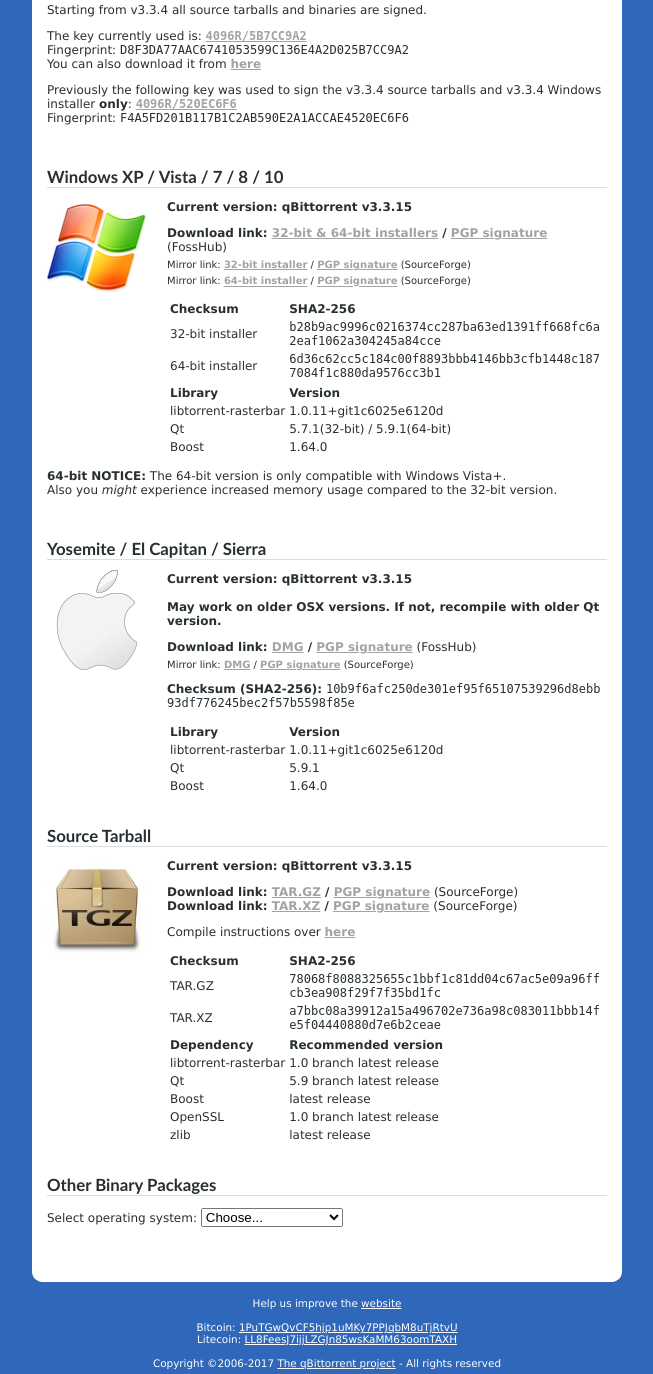
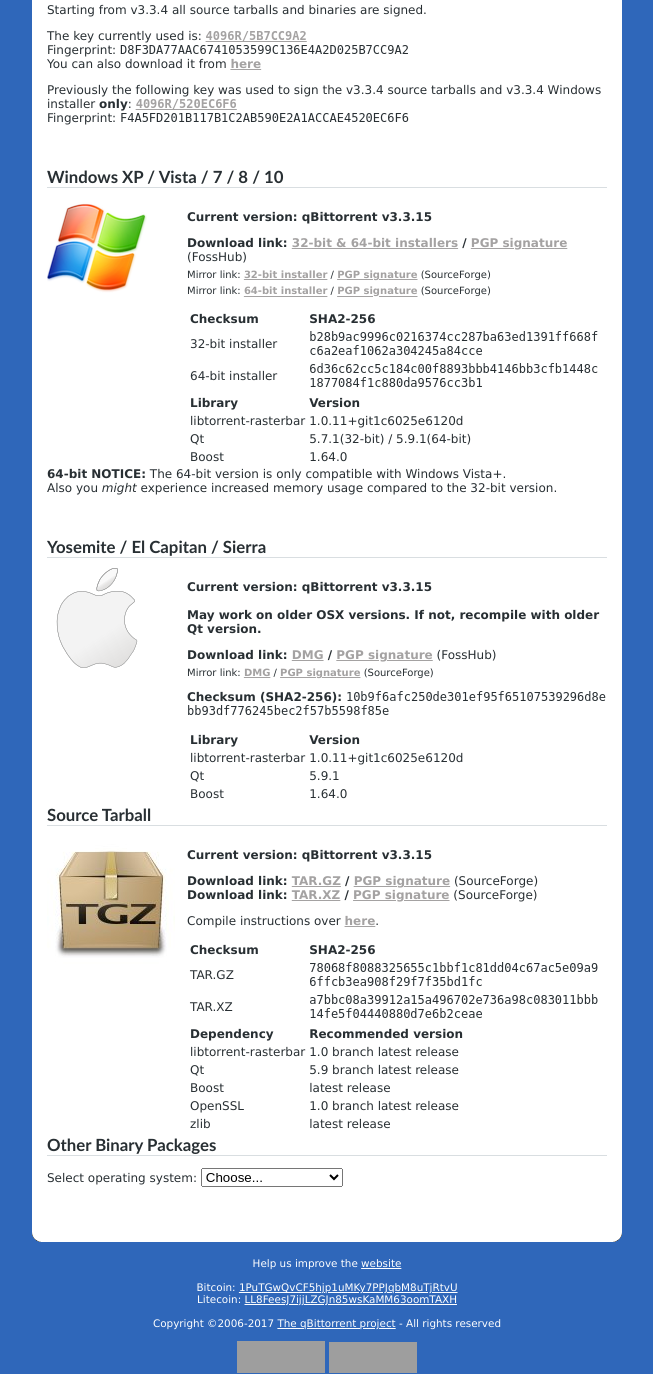
Before and after one commit to qbittorrent/qBittorrent-website, a PHP site: page /download.php in a window 1280 px wide. Shown: the part 330-1704 px from the top of the page, without its empty margins (313-966 px from the left). Run offline with PHP 8.4, Linux system fonts and the light colour scheme; grey boxes are pictures that could not be loaded.

Commit message:
properly setup 2 column layout

```diff
--- a/css/style.css
+++ b/css/style.css
@@ -23,6 +23,16 @@ div #LogoChris {
 div #mainBox {
   width: 800px;
   margin: 0 auto;
+}
+
+div .col1 {
+  float: left;
+  width: 25%;
+}
+
+div .col2 {
+  float: left;
+  width: 75%;
 }
 
 img {
@@ -71,13 +81,6 @@ h3 {
   font-size: 1.4em;
    /*font-weight: lighter;*/
   margin: 15px 0 10px 0;
-}
-
-img.floatLeft {
-  float: left;
-  margin-right: 20px;
-  margin-bottom: 70px;
-  width: 100px;
 }
 
 /* Stretcher */
--- a/download.php
+++ b/download.php
@@ -19,7 +19,10 @@
 
 
 <h3>Windows XP / Vista / 7 / 8 / 10</h3>
+<div class="col1">
 <img src="img/os/winlogo.png" alt="Windows icon" class="floatLeft"/>
+</div>
+<div class="col2">
   <p>
     <strong>Current version: qBittorrent v3.3.15</strong>
   </p>
@@ -62,6 +65,7 @@
       </tr>
     </tbody>
   </table>
+</div>
 <p>
   <strong>64-bit NOTICE:</strong> The 64-bit version is only compatible with Windows Vista+.<br/>
   Also you <em>might</em> experience increased memory usage compared to the 32-bit version.
@@ -70,7 +74,10 @@
 
 
 <h3>Yosemite / El&nbsp;Capitan / Sierra</h3>
+<div class="col1">
   <img src="img/os/macoslogo.png" alt="macOS icon" class="floatLeft"/>
+</div>
+<div class="col2">
   <p>
     <strong>Current version: qBittorrent v3.3.15</strong><br/><br/>
     <strong>May work on older OSX versions. If not, recompile with older Qt version.</strong>
@@ -102,11 +109,15 @@
       </tr>
     </tbody>
   </table>
+</div>
 <br/>
 
 
 <h3>Source Tarball</h3>
+<div class="col1">
 <img src="img/tar-logo.jpg" alt="tarball icon" class="floatLeft"/>
+</div>
+<div class="col2">
   <p>
     <strong>Current version: qBittorrent v3.3.15</strong>
   </p>
@@ -115,7 +126,7 @@
     <strong>Download link: <a href="https://sourceforge.net/projects/qbittorrent/files/qbittorrent/qbittorrent-3.3.15/qbittorrent-3.3.15.tar.xz/download">TAR.XZ</a> / <a href="https://sourceforge.net/projects/qbittorrent/files/qbittorrent/qbittorrent-3.3.15/qbittorrent-3.3.15.tar.xz.asc/download">PGP signature</a></strong> (SourceForge)
   </p>
   <p>
-  Compile instructions over <a href="https://github.com/qbittorrent/qBittorrent/wiki#compilation">here</a>
+    Compile instructions over <a href="https://github.com/qbittorrent/qBittorrent/wiki#compilation">here</a>.
   </p>
   <table>
     <tbody class="wordBreak">
@@ -160,6 +171,7 @@
       </tr>
     </tbody>
   </table>
+</div>
 <br/>
 
 
```
Lines whose indentation alone changed are shown as unchanged.
